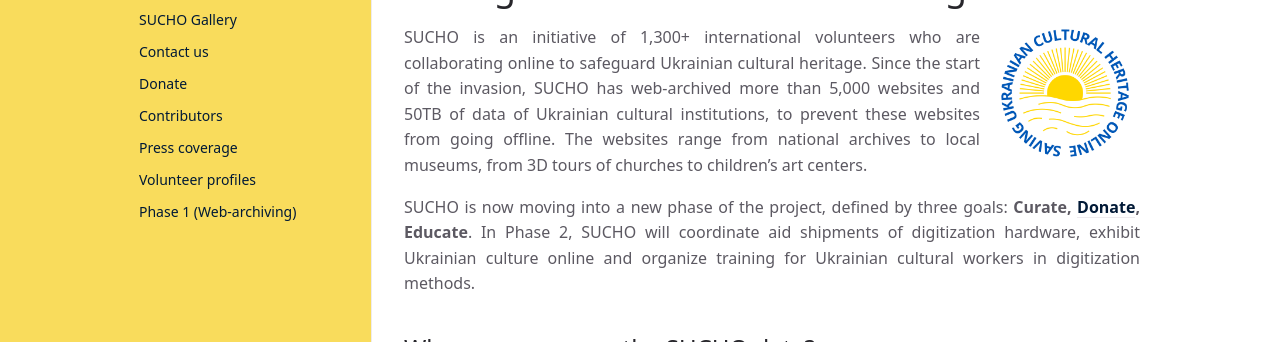
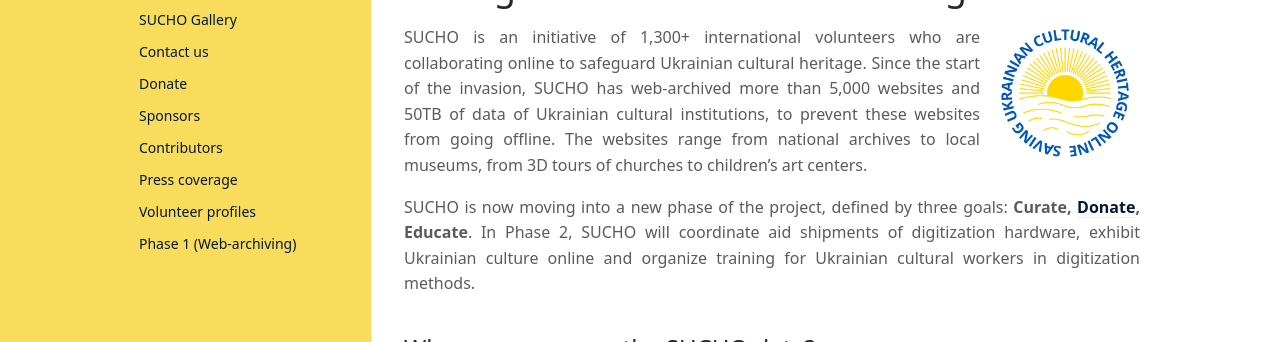
Before and after one commit to sucho-archiving/sucho-archiving.github.io, a Jekyll site: the page built from index.md, in a window 1280 px wide. Shown: the part 136-478 px from the top of the page. Built offline with Jekyll 4.4.1, drawn with Linux system fonts in a browser that asks for light colours.

Commit message:
Update nav.html

```diff
--- a/_includes/nav.html
+++ b/_includes/nav.html
@@ -3,6 +3,7 @@
 	<li class="nav-list-item"><a target="_blank" class="nav-list-link" href="https://gallery.sucho.org/">SUCHO Gallery</a></li>
 	<li class="nav-list-item"><a class="nav-list-link" href="/contact">Contact us</a></li>
 	<li class="nav-list-item"><a class="nav-list-link" href="/#donate">Donate</a></li>
+	<li class="nav-list-item"><a class="nav-list-link" href="/contributors">Sponsors</a></li>
 	<li class="nav-list-item"><a class="nav-list-link" href="/contributors">Contributors</a></li>
 	<li class="nav-list-item"><a class="nav-list-link" href="/press">Press coverage</a></li>
 	<li class="nav-list-item"><a class="nav-list-link" href="/blog">Volunteer profiles</a></li>
```
